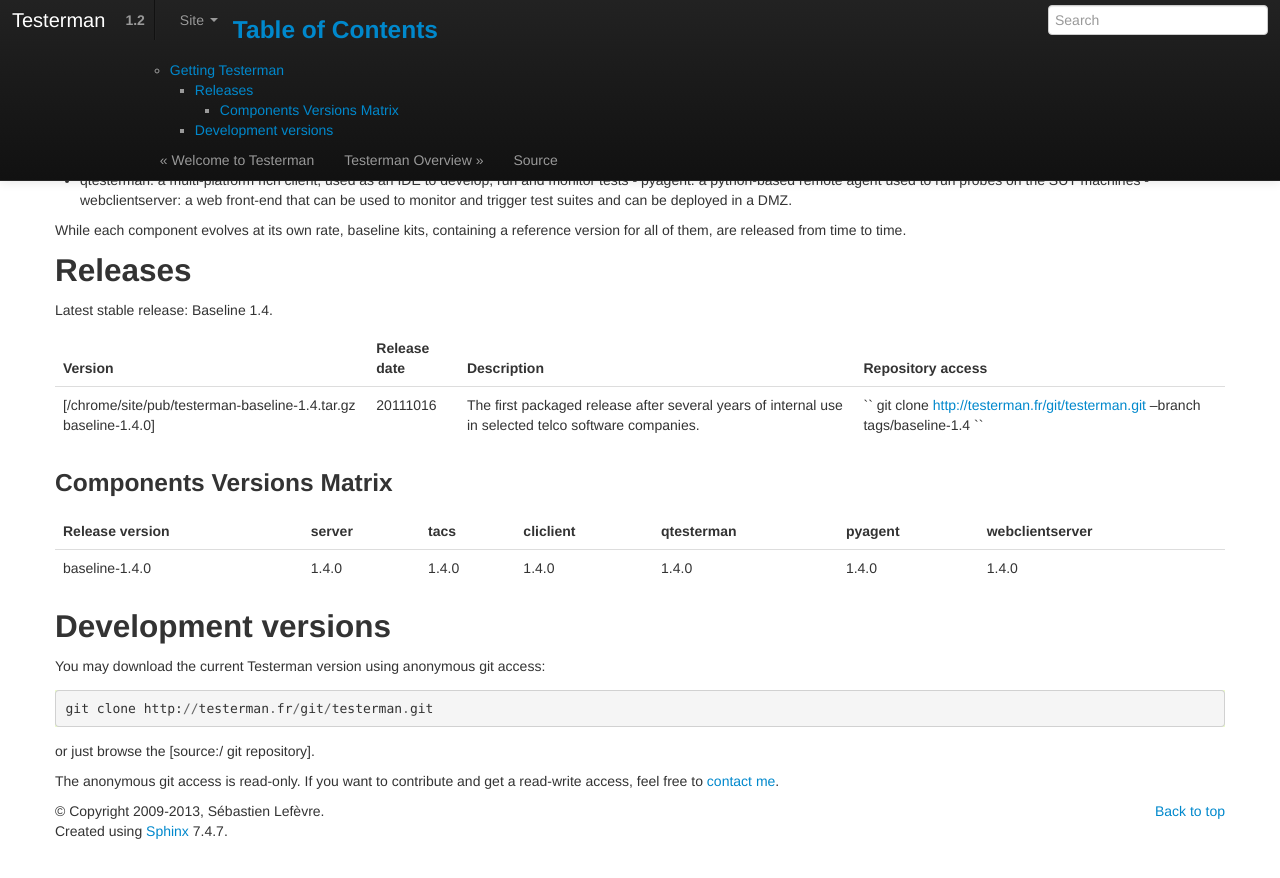
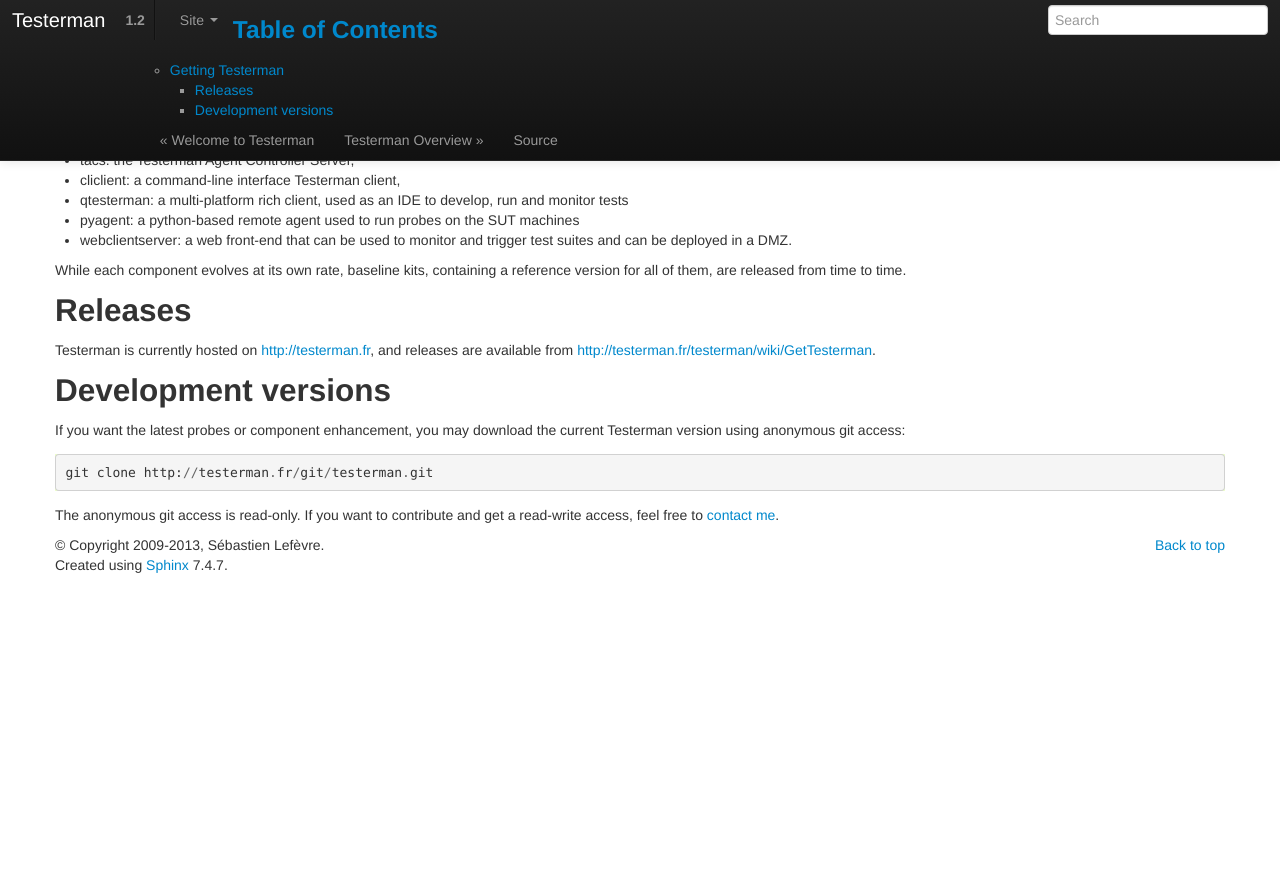
Before and after one commit to seblefevre/testerman, a Sphinx documentation site: the page built from docs/main/GetTesterman.rst, in a window 1280 px wide. Shown: the top 878 px of the page. Built offline with Sphinx 7.4.7, drawn with Linux system fonts in a browser that asks for light colours; pages that are not in the unit, such as notebooks, are missing from menus.

Commit message:
Adjusted GetTesterman documentation.

```diff
--- a/docs/index.rst
+++ b/docs/index.rst
@@ -13,6 +13,7 @@
    :maxdepth: 2
 
    main/About.rst
+   main/GetTesterman.rst
 
 Using Testerman
 ---------------
--- a/docs/main/GetTesterman.rst
+++ b/docs/main/GetTesterman.rst
@@ -4,14 +4,13 @@
 Testerman is made of several components that are designed to work
 together:
 
-- server: the Testerman core server - tacs: the Testerman
-  Agent Controller Server ,
-- cliclient: a command-line interface Testerman
-  client ,
+- server: the Testerman core server
+- tacs: the Testerman Agent Controller Server,
+- cliclient: a command-line interface Testerman client,
 - qtesterman: a multi-platform rich client, used as an IDE to
-  develop, run and monitor tests - pyagent: a python-based remote agent
-  used to run probes on the SUT machines - webclientserver: a web
-  front-end that can be used to monitor and trigger test suites and can be
+  develop, run and monitor tests
+- pyagent: a python-based remote agent used to run probes on the SUT machines
+- webclientserver: a web front-end that can be used to monitor and trigger test suites and can be
   deployed in a DMZ.
 
 While each component evolves at its own rate, baseline kits, containing
@@ -20,34 +19,18 @@
 Releases
 --------
 
-Latest stable release: Baseline 1.4.
-
-+-------------------------------------------------------------------+----------------+--------------------------------------------------------------------------------------------------------+------------------------------------------------------------------------------------+
-| Version                                                           | Release date   | Description                                                                                            | Repository access                                                                  |
-+===================================================================+================+========================================================================================================+====================================================================================+
-| [/chrome/site/pub/testerman-baseline-1.4.tar.gz baseline-1.4.0]   | 20111016       | The first packaged release after several years of internal use in selected telco software companies.   | `` git clone http://testerman.fr/git/testerman.git --branch tags/baseline-1.4 ``   |
-+-------------------------------------------------------------------+----------------+--------------------------------------------------------------------------------------------------------+------------------------------------------------------------------------------------+
-
-Components Versions Matrix
-~~~~~~~~~~~~~~~~~~~~~~~~~~
-
-+-------------------+----------+---------+-------------+--------------+-----------+-------------------+
-| Release version   | server   | tacs    | cliclient   | qtesterman   | pyagent   | webclientserver   |
-+===================+==========+=========+=============+==============+===========+===================+
-| baseline-1.4.0    | 1.4.0    | 1.4.0   | 1.4.0       | 1.4.0        | 1.4.0     | 1.4.0             |
-+-------------------+----------+---------+-------------+--------------+-----------+-------------------+
+Testerman is currently hosted on http://testerman.fr, and
+releases are available from http://testerman.fr/testerman/wiki/GetTesterman.
 
 Development versions
 --------------------
 
-You may download the current Testerman version using anonymous git
+If you want the latest probes or component enhancement, you may download the current Testerman version using anonymous git
 access:
 
 ::
 
     git clone http://testerman.fr/git/testerman.git
 
-or just browse the [source:/ git repository].
-
 The anonymous git access is read-only. If you want to contribute and get
 a read-write access, feel free to `contact me <About>`__.
```
Also changed, not shown: other parts of docs/index.rst (+0 -1 lines).
